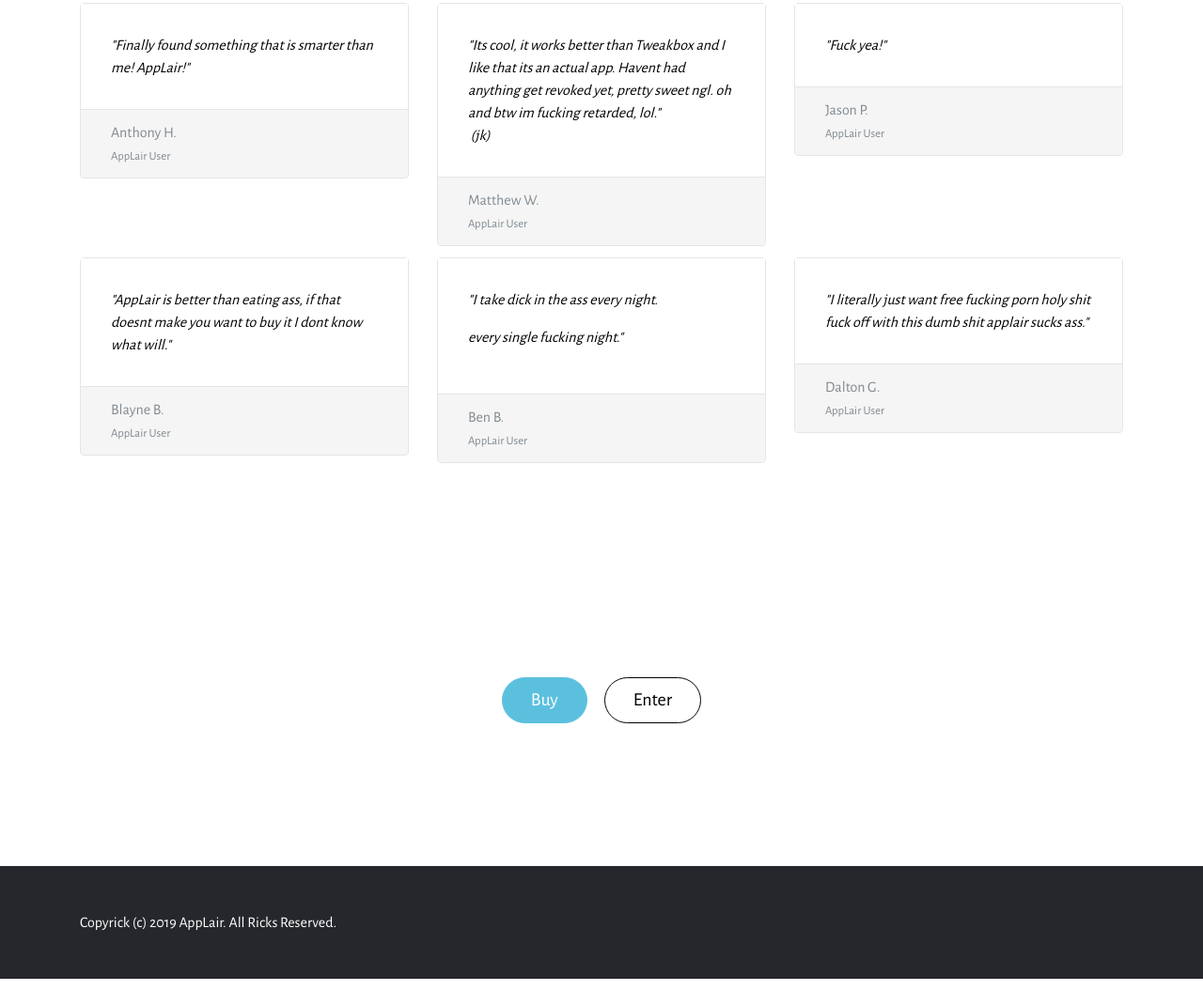
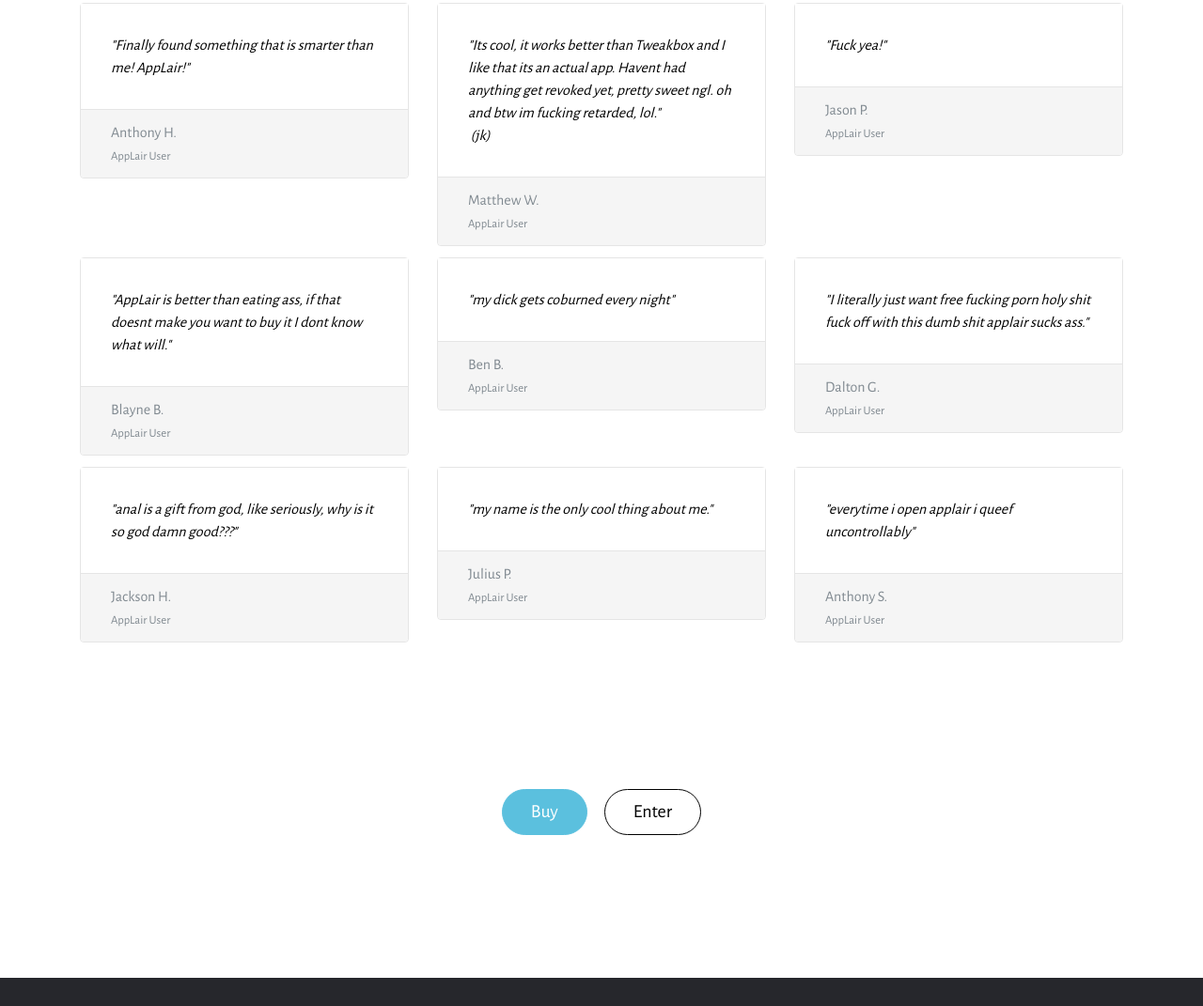
Before and after one commit to applair/applair, a plain HTML site: page page1.html in a window 1280 px wide. Shown: the part 716-1787 px from the top of the page at 94% size. Before the commit the page ends 1758 px from the top, so only its background shows below. Drawn offline with nearby package versions, Linux system fonts and the light colour scheme.

Commit message:
create github pages

```diff
--- a/page1.html
+++ b/page1.html
@@ -84,7 +84,7 @@
     </div>
 </section>
 
-<section class="mbr-section mbr-section-small" id="testimonials1-1i" data-rv-view="157" style="background-color: rgb(255, 255, 255); padding-top: 0rem; padding-bottom: 4.5rem;">
+<section class="mbr-section mbr-section-small" id="testimonials1-1i" data-rv-view="157" style="background-color: rgb(255, 255, 255); padding-top: 0rem; padding-bottom: 0rem;">
     <div>
 
         <div class="container">
@@ -101,7 +101,7 @@
                     </div>
                 </div><div class="col-xs-12 col-sm-6 col-md-4">
                     <div class="card">
-                        <div class="card-block"><p><em>"I take dick in the ass every night.</em></p><p><em>every single fucking night."</em></p></div>
+                        <div class="card-block"><em>"my dick gets coburned every night"</em></div>
                         <div class="card-footer text-muted">
                             <div>Ben B.</div>
                             <small>AppLair User</small>
@@ -112,6 +112,43 @@
                         <div class="card-block"><em>"I literally just want free fucking porn holy shit fuck off with this dumb shit applair sucks ass."</em></div>
                         <div class="card-footer text-muted">
                             <div>Dalton G.</div>
+                            <small>AppLair User</small>
+                        </div>
+                    </div>
+                </div>
+            </div>
+        </div>
+    </div>
+</section>
+
+<section class="mbr-section mbr-section-small" id="testimonials1-1j" data-rv-view="216" style="background-color: rgb(255, 255, 255); padding-top: 0rem; padding-bottom: 0rem;">
+    <div>
+
+        <div class="container">
+
+
+            <div class="row mbr-testimonial-cards">
+                <div class="col-xs-12 col-sm-6 col-md-4">
+                    <div class="card">
+                        <div class="card-block"><em>"anal is a gift from god, like seriously, why is it so god damn good???"</em></div>
+                        <div class="card-footer text-muted">
+                            <div>Jackson H.</div>
+                            <small>AppLair User</small>
+                        </div>
+                    </div>
+                </div><div class="col-xs-12 col-sm-6 col-md-4">
+                    <div class="card">
+                        <div class="card-block"><em>"my name is the only cool thing about me."</em></div>
+                        <div class="card-footer text-muted">
+                            <div>Julius P.</div>
+                            <small>AppLair User</small>
+                        </div>
+                    </div>
+                </div><div class="col-xs-12 col-sm-6 col-md-4">
+                    <div class="card">
+                        <div class="card-block"><em>"everytime i open applair i queef uncontrollably"</em></div>
+                        <div class="card-footer text-muted">
+                            <div>Anthony S.</div>
                             <small>AppLair User</small>
                         </div>
                     </div>
```
Also changed, not shown: page2.html (+1 -1 lines), 1 other file.
